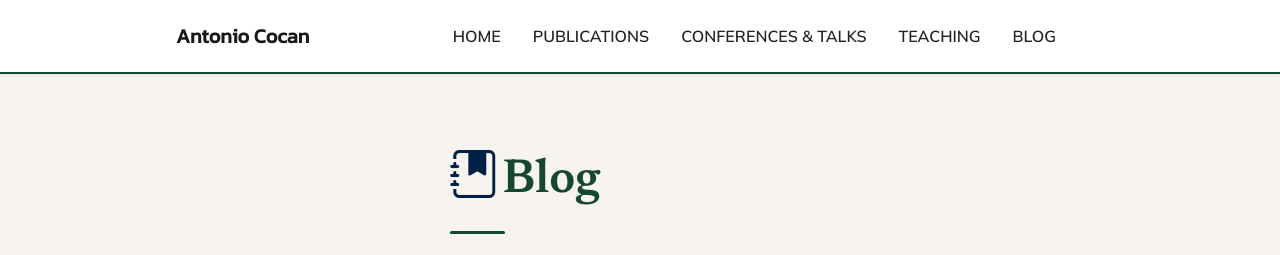
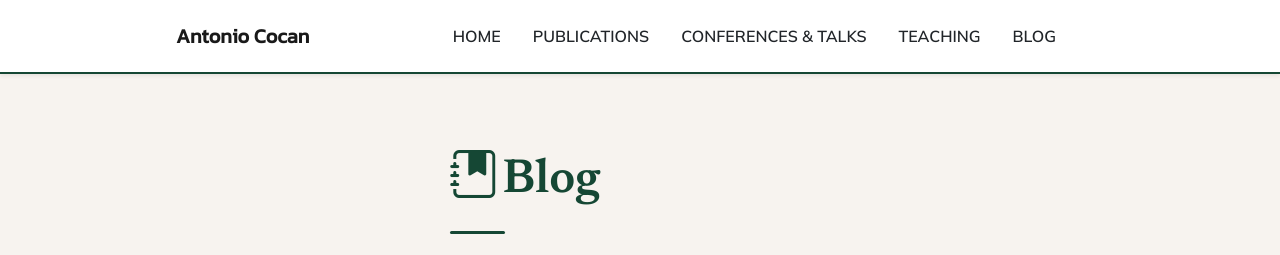
Before and after one commit to antoniococan/antoniococan.github.io, a plain HTML site: page blog.html in a window 1280 px wide. Shown: the top 255 px of the page. Drawn offline with nearby package versions, Linux system fonts and the light colour scheme; no server answers.

Commit message:
Update blog.html

```diff
--- a/blog.html
+++ b/blog.html
@@ -112,7 +112,7 @@
     <main class="cv-content">
 
         <h1><i class="bi bi-journal-bookmark-fill me-1"
-               style="color: #002147;"></i>Blog</h1>
+               style="color: #154734;"></i>Blog</h1>
 
         <div class="cv-divider"></div>
 
```
